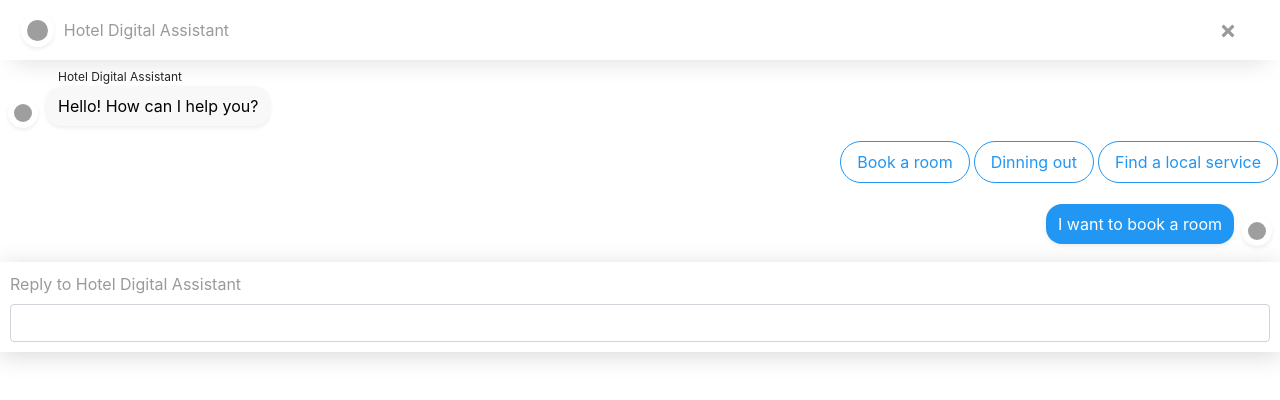
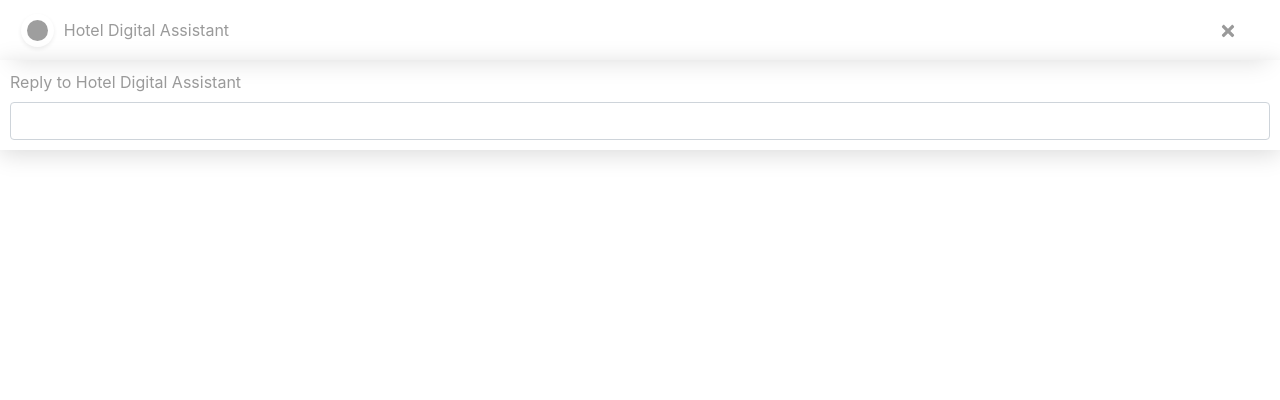
Before and after one commit to younessbennaj/omoten-webchat-app, a React (Create React App) app: page / in a window 1280 px wide. Shown: the top 400 px of the page. Built offline with nearby package versions, Linux system fonts and the light colour scheme; grey boxes are pictures that could not be loaded.

Commit message:
calling action creator to add user message

```diff
--- a/src/actions/messages.js
+++ b/src/actions/messages.js
@@ -1,6 +1,6 @@
 import { ADD_USER_MESSAGE } from './actionTypes';
 
-export function addUserMessage(message) {
+export const addUserMessage = (message) => {
     return {
         type: ADD_USER_MESSAGE,
         payload: {
--- a/src/components/messenger-input/MessengerInput.jsx
+++ b/src/components/messenger-input/MessengerInput.jsx
@@ -5,14 +5,14 @@ const InputWrapper = styled.div`
     box-shadow: 0 4px 23px 0 rgba(0,0,0,.15);
     padding: 10px;
 `;
-const MessengerInput = ({ onMessageSubmit }) => {
+const MessengerInput = ({ addUserMessage }) => {
 
     const { value: content, reset: resetContent, bind: bindContent } = useInput('');
     const { value: type, bind: bindType } = useInput('text');
 
     const handleMessageSubmit = e => {
         e.preventDefault();
-        onMessageSubmit({ content, type });
+        addUserMessage({ content, type });
         resetContent();
     }
 
--- a/src/components/quick-replies/QuickReplies.jsx
+++ b/src/components/quick-replies/QuickReplies.jsx
@@ -4,6 +4,8 @@ import QuickRepliesList from './QuickRepliesList';
 import QuickReply from './QuickReply';
 import QuickReplyContent from './QuickReplyContent';
 
+//Ajouter un state qui permet d'afficher ou non la replies une fois cliqué
+//Ne pas ajouter les messages de type quick replies à la database
 
 const QuickReplies = ({ content }) => {
     const handleClick = (e) => {
--- a/src/containers/messenger/Messenger.jsx
+++ b/src/containers/messenger/Messenger.jsx
@@ -11,8 +11,6 @@ import MessengerInput from '../../components/messenger-input/MessengerInput';
 
 const Messenger = ({ messages, addUserMessage }) => {
 
-    // const { messages: conversation, setMessages, bind, textQuery: { content: text }, resetTextQuery } = useMessages(messages);
-
     // useEffect(() => {
     //     if (text) {
     //         textQueryResult(text, conversation, setMessages).then((data) => {
@@ -24,10 +22,6 @@ const Messenger = ({ messages, addUserMessage }) => {
     //     }
     // })
 
-    const onMessageSubmit = (message) => {
-        addUserMessage(message);
-    }
-
     return (
         <div style={{ height: "100%" }}>
             <ThemeProvider theme={headerTheme}>
@@ -36,7 +30,7 @@ const Messenger = ({ messages, addUserMessage }) => {
             </ThemeProvider>
             <div style={{ height: "100%" }}>
                 <MessageList messages={messages}></MessageList>
-                <MessengerInput onMessageSubmit={onMessageSubmit}></MessengerInput>
+                <MessengerInput addUserMessage={addUserMessage}></MessengerInput>
             </div>
         </div>
     );
@@ -81,40 +75,12 @@ const payloadReducer = payload => {
 
 };
 
-// React custom hook to handle the conversation state in function component
-
-// const useMessages = (conversation) => {
-//     const [messages, setMessages] = useState(conversation);
-//     const [textQuery, setTextQuery] = useState('');
-
-//     return {
-//         messages,
-//         setMessages,
-//         textQuery,
-//         resetTextQuery: () => {
-//             setTextQuery('');
-//         },
-//         bind: {
-//             onMessageSubmit: message => {
-//                 props.addUserMessage(message);
-//                 // const newMessages = [...messages];
-//                 // setTextQuery(message);
-//                 // newMessages.push({ isUser: true, replies: [message] });
-//                 // setMessages(newMessages);
-//             }
-//         }
-//     }
-
-// }
-
 //Va être appelé à chaque fois que le state change
 function mapStateToProps(state) {
     const { messages } = state;
     return { messages };
 }
 
-const mapDispatchToProps = dispatch => {
-    return bindActionCreators({ addUserMessage }, dispatch);
-}
-
-export default connect(mapStateToProps, mapDispatchToProps)(Messenger);
+export default connect(mapStateToProps, {
+    addUserMessage
+})(Messenger);
--- a/src/redux/reducers/index.js
+++ b/src/redux/reducers/index.js
@@ -4,7 +4,7 @@
 
 import { combineReducers } from 'redux';
 
-import messages from './messages';
+import { messages } from './messages';
 
 // On map le retour de notre reducer à une variable
 export default combineReducers({
--- a/src/redux/reducers/messages.js
+++ b/src/redux/reducers/messages.js
@@ -1,6 +1,6 @@
 import { ADD_USER_MESSAGE } from "../../actions/actionTypes";
 
-export default function (state, { payload, type }) {
+export const messages = (state = [], { payload, type }) => {
     switch (type) {
         case ADD_USER_MESSAGE: {
             const message = {
@@ -8,44 +8,9 @@ export default function (state, { payload, type }) {
                 replies: [payload.message],
                 id: `message-${Math.random()}`
             }
-            return ([...state, ...[message]]);
+            return ([...state, message]);
         }
     }
 
-    return [
-        {
-            isUser: false,
-            id: `message-${Math.random()}`,
-            replies: [
-                {
-                    type: 'text',
-                    content: "Hello! How can I help you?"
-                },
-                {
-                    type: 'quickReplies',
-                    content: [
-                        {
-                            title: 'Book a room'
-                        },
-                        {
-                            title: 'Dinning out'
-                        },
-                        {
-                            title: 'Find a local service'
-                        }
-                    ]
-                }
-            ]
-        },
-        {
-            isUser: true,
-            id: `message-${Math.random()}`,
-            replies: [
-                {
-                    type: 'text',
-                    content: "I want to book a room"
-                }
-            ]
-        }
-    ]
+    return state;
 }
```
